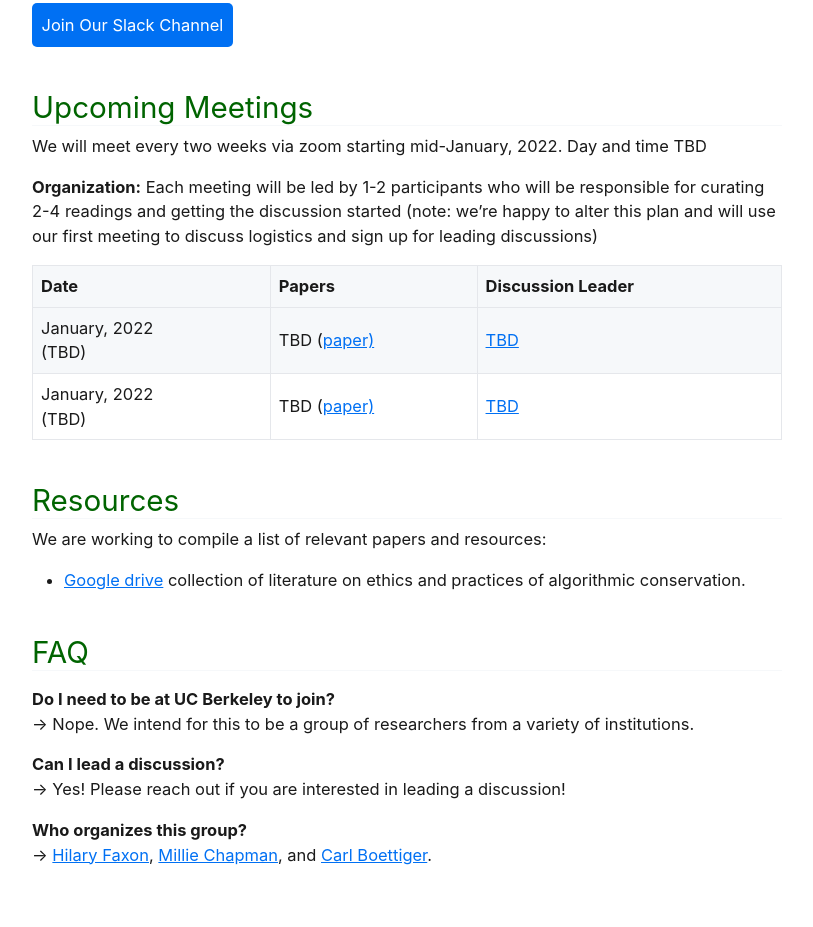
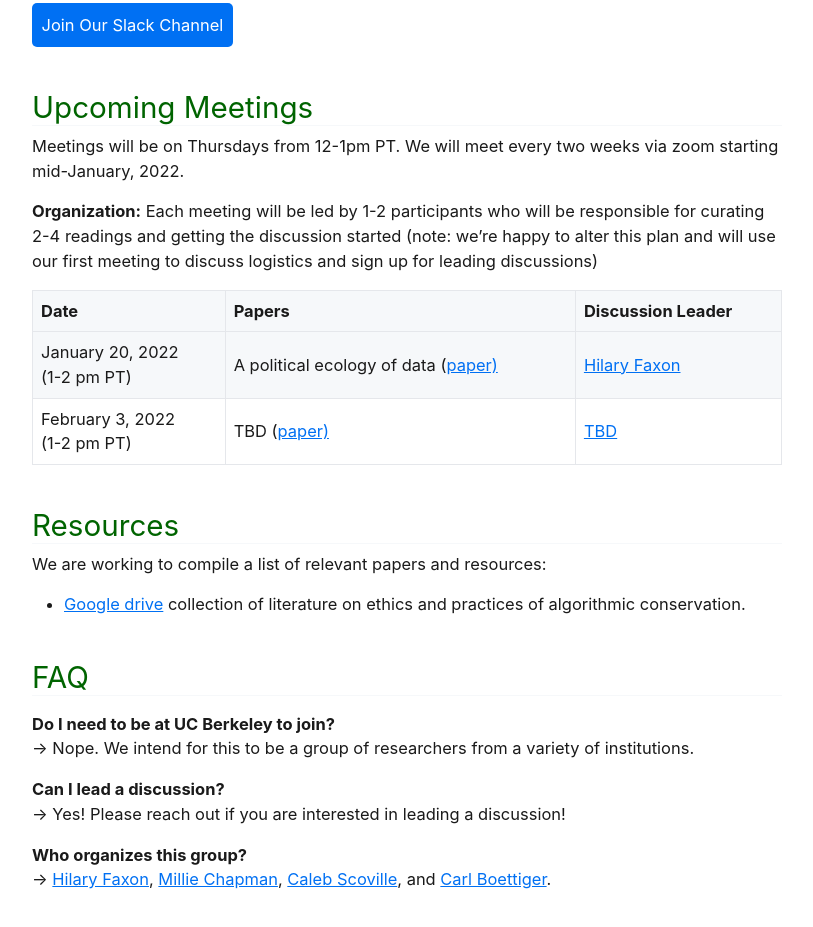
Before and after one commit to milliechapman/algorithmic-conservation, a plain HTML site: page index.html in a window 1280 px wide. Shown: the part 653-1580 px from the top of the page, without its empty margins (233-1046 px from the left). Drawn offline with nearby package versions, Linux system fonts and the light colour scheme.

Commit message:
adding date

```diff
--- a/index.html
+++ b/index.html
@@ -68,7 +68,7 @@
 
   <section>
     <h2>Upcoming Meetings</h2>
-    <p>We will meet every two weeks via zoom starting mid-January, 2022. Day and time TBD</p>
+    <p>Meetings will be on Thursdays from 12-1pm PT. We will meet every two weeks via zoom starting mid-January, 2022.</p>
 
     <p><strong>Organization:</strong> Each meeting will be led by 1-2 participants who will be responsible for curating 2-4 readings and getting the discussion started (note: we’re happy to alter this plan and will use our first meeting to discuss logistics and sign up for leading discussions) </p>
 
@@ -79,12 +79,12 @@
         <th>Discussion Leader</th>
     </tr>
     <tr>
-      <td>January, 2022<br>(TBD)</td>
-      <td>TBD (<a href="TBD">paper</TBD>)</td>
-      <td><a href="TBD">TBD</a></td>
+      <td>January 20, 2022<br>(1-2 pm PT)</td>
+      <td>A political ecology of data (<a href="https://journals.sagepub.com/doi/abs/10.1177/25148486211043503?journalCode=enea">paper</TBD>)</td>
+      <td><a href="https://www.hilaryfaxon.com/">Hilary Faxon</a></td>
     </tr>
     <tr>
-      <td>January, 2022<br>(TBD)</td>
+      <td>February 3, 2022<br>(1-2 pm PT)</td>
       <td>TBD (<a href="TBD">paper</TBD>)</td>
       <td><a href="TBD">TBD</a></td>
     </tr>
@@ -112,7 +112,7 @@
   <dd>Yes! Please reach out if you are interested in leading a discussion!</dd>
 
   <dt>Who organizes this group?</dt>
-  <dd><a href="https://www.hilaryfaxon.com/">Hilary Faxon</a>, <a href="https://milliechapman.netlify.app/">Millie Chapman</a>, and <a href="https://www.carlboettiger.info/">Carl Boettiger</a>.</dd>
+  <dd><a href="https://www.hilaryfaxon.com/">Hilary Faxon</a>, <a href="https://milliechapman.netlify.app/">Millie Chapman</a>, <a href="http://calebscoville.com/">Caleb Scoville</a>, and <a href="https://www.carlboettiger.info/">Carl Boettiger</a>.</dd>
 </dl>
 </section>
 
```
